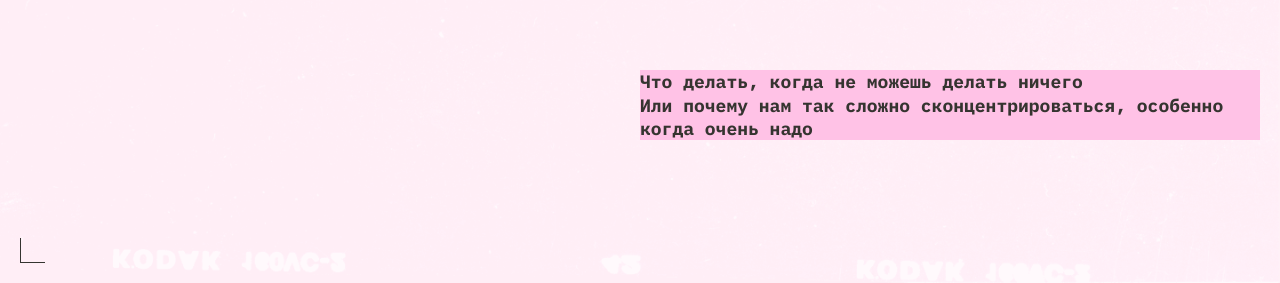
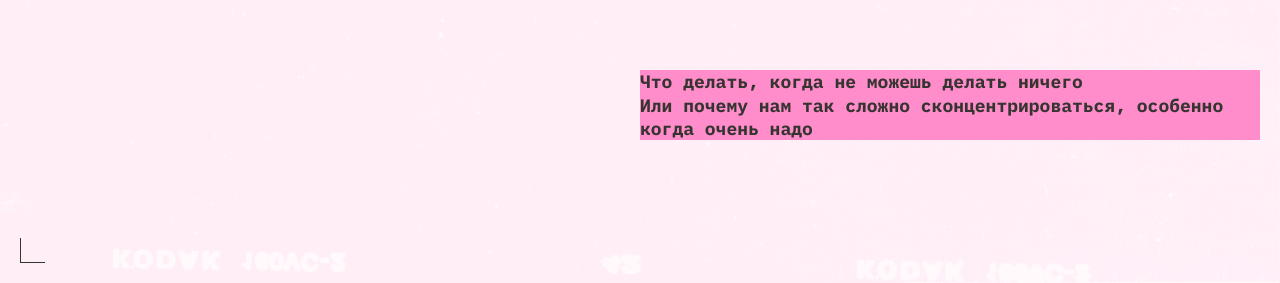
Before and after one commit to OvchinnikovAndpey/slozhno-sosredotochitsya, a website: page index.html in a window 1280 px wide. Both pictures are taken after a click on the button "день". Shown: the part 517-800 px from the top of the page. Drawn offline with Linux system fonts and the light colour scheme.

Commit message:
Исправления тем после автотестов

```diff
--- a/styles/light.css
+++ b/styles/light.css
@@ -14,7 +14,7 @@
   --font-weight-regular: 400;
   --font-weight-bold: 700;
   --font-size: 18px;
-  --accent-color: #ffc2e6;
+  --accent-color: #ff8dcb;
   --main-text-color: #353430;
   --title-text-color: #ffc2e6;
   --title-text-shadow: #ff0070;
--- a/styles/style.css
+++ b/styles/style.css
@@ -244,7 +244,7 @@
 }
 
 @media (width < 1024px) {
-  .main__text-block-1{
+  .main__text-block-1 {
     grid-template-columns: 256px 1fr;
     max-width: 768px;
   }
@@ -410,9 +410,9 @@ img {
   grid-row: span 2;
 }
 
-.section__image:nth-of-type(4) {
+/* .section__image:nth-of-type(4) {
 
-}
+} */
 
 /* .sea__image {
   grid-column: span 2;
```
